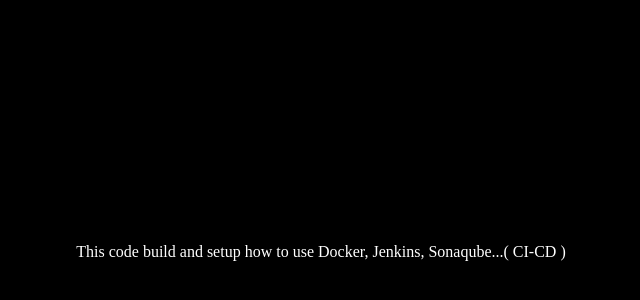
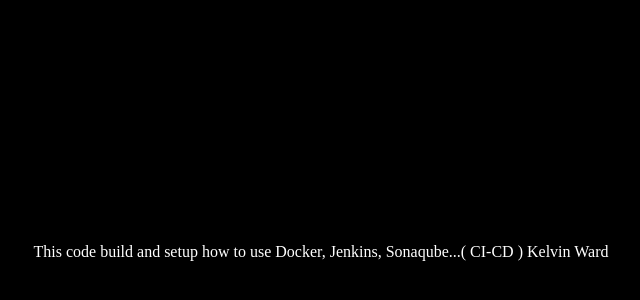
Before and after one commit to kelvinward1010/dk_jenkins, a React (Vite) app: page / in a window 1280 px wide. Shown: the part 148-448 px from the top of the page, without its empty margins (319-959 px from the left). Built offline with nearby package versions, Linux system fonts and the light colour scheme.

Commit message:
update jenkinfile

```diff
--- a/src/App.tsx
+++ b/src/App.tsx
@@ -4,6 +4,7 @@
   return (
     <div className='app'>
       This code build and setup how to use Docker, Jenkins, Sonaqube...( CI-CD )
+      Kelvin Ward
     </div>
   )
 }
```
